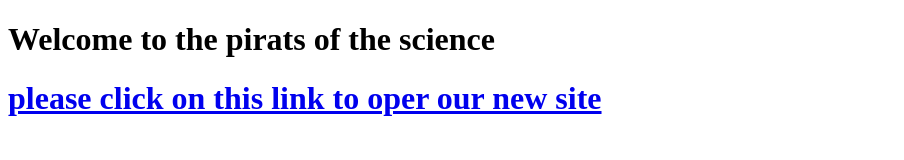
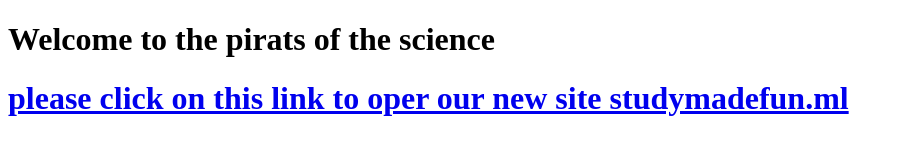
Before and after one commit to siddharth0jain/piratesofthescience.github.io, a plain HTML site: page index.html in a window 1280 px wide. Shown: the whole page, without its empty margins (0-904 px from the left). Drawn offline with Linux system fonts and the light colour scheme.

Commit message:
Update index.html

```diff
--- a/index.html
+++ b/index.html
@@ -4,7 +4,7 @@
 
 <h1>Welcome to the pirats of the science</h1>
 
-<h1> <a href="https://www.studymadefun.ml">please click on this link to oper our new site</a>
+<h1> <a href="https://studymadefun.ml">please click on this link to oper our new site studymadefun.ml</a>
   </h1>
 
 
```
